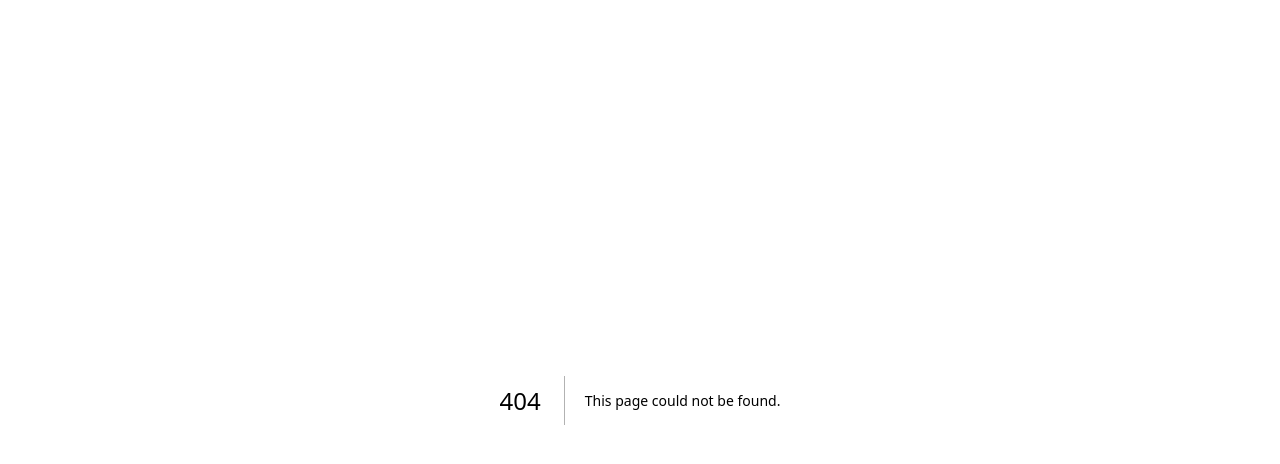
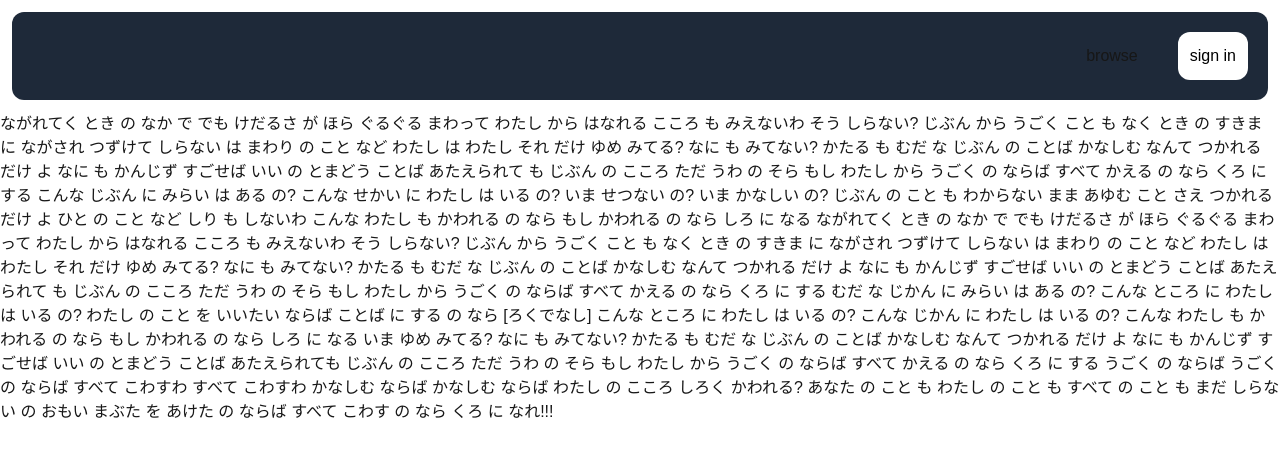
Before and after one commit to gbtsui/istopia, a Next.js app: page /internal-testing/bad-apple in a window 1280 px wide. Before the commit this address had no page. Shown: the top 464 px of the page. Built offline with nearby package versions, Linux system fonts and the light colour scheme.

Commit message:
feat: editor page (no component yet)
- also added unauthorized page!
- me when the apple is bad

```diff
--- /dev/null
+++ b/src/app/(pages)/editor/[piece_id]/page.tsx
@@ -0,0 +1,30 @@
+"use server";
+
+import FetchPieceData from "@/app/engine/fetcher";
+import GetUserSession from "@/app/api/data/user-management/get-user-session";
+import {DatabaseUser, PieceData} from "@/app/types";
+import GetUserData from "@/app/api/data/user-management/get-user-data";
+import UnauthorizedPage from "@/app/component/universal/unauthorized";
+import Editor from "@/app/component/editor/editor";
+import UnknownPiecePage from "@/app/component/piece/unknown-piece";
+
+export default async function EditPiecePage({params}: {params: Promise<{piece_id: string}>}) {
+    const {piece_id} = await params;
+
+    const piece_data: PieceData | null = await FetchPieceData({id: piece_id});
+    const logged_in_user = await GetUserSession();
+    if (!logged_in_user) {
+        return <UnauthorizedPage message={"please log in!"}/>
+    }
+    const db_user: DatabaseUser | null = await GetUserData({name: logged_in_user?.name as string});
+    if (!db_user) {
+        return <UnauthorizedPage message={"you don't have edit permissions for this piece!"}/>
+    }
+
+    if (!piece_data) {
+        return <UnknownPiecePage/>
+    }
+
+    console.log("ニヤ~") //TODO: reflect on what i am doing with my life
+    return <Editor initialPieceData={piece_data}/>
+}
--- /dev/null
+++ b/src/app/(pages)/internal-testing/bad-apple/page.tsx
@@ -0,0 +1,87 @@
+"use server";
+
+export default async function BadAppleLyricsPage() {
+    return (
+        <>
+            ながれてく とき の なか で でも
+            けだるさ が ほら ぐるぐる まわって
+            わたし から はなれる こころ も
+            みえないわ そう しらない?
+
+            じぶん から うごく こと も なく
+            とき の すきま に ながされ つずけて
+            しらない は まわり の こと など
+            わたし は わたし それ だけ
+
+            ゆめ みてる? なに も みてない?
+            かたる も むだ な じぶん の ことば
+            かなしむ なんて つかれる だけ よ
+            なに も かんじず すごせば いい の
+
+            とまどう ことば あたえられて も
+            じぶん の こころ ただ うわ の そら
+            もし わたし から うごく の ならば
+            すべて かえる の なら くろ に する
+
+            こんな じぶん に みらい は ある の?
+            こんな せかい に わたし は いる の?
+            いま せつない の? いま かなしい の?
+            じぶん の こと も わからない まま
+
+            あゆむ こと さえ つかれる だけ よ
+            ひと の こと など しり も しないわ
+            こんな わたし も かわれる の なら
+            もし かわれる の なら しろ に なる
+
+            ながれてく とき の なか で でも
+            けだるさ が ほら ぐるぐる まわって
+            わたし から はなれる こころ も
+            みえないわ そう しらない?
+
+            じぶん から うごく こと も なく
+            とき の すきま に ながされ つずけて
+            しらない は まわり の こと など
+            わたし は わたし それ だけ
+
+            ゆめ みてる? なに も みてない?
+            かたる も むだ な じぶん の ことば
+            かなしむ なんて つかれる だけ よ
+            なに も かんじず すごせば いい の
+
+            とまどう ことば あたえられて も
+            じぶん の こころ ただ うわ の そら
+            もし わたし から うごく の ならば
+            すべて かえる の なら くろ に する
+
+            むだ な じかん に みらい は ある の?
+            こんな ところ に わたし は いる の?
+            わたし の こと を いいたい ならば
+            ことば に する の なら [ろくでなし]
+
+            こんな ところ に わたし は いる の?
+            こんな じかん に わたし は いる の?
+            こんな わたし も かわれる の なら
+            もし かわれる の なら しろ に なる
+
+            いま ゆめ みてる? なに も みてない?
+            かたる も むだ な じぶん の ことば
+            かなしむ なんて つかれる だけ よ
+            なに も かんじず すごせば いい の
+
+            とまどう ことば あたえられても
+            じぶん の こころ ただ うわ の そら
+            もし わたし から うごく の ならば
+            すべて かえる の なら くろ に する
+
+            うごく の ならば うごく の ならば
+            すべて こわすわ すべて こわすわ
+            かなしむ ならば かなしむ ならば
+            わたし の こころ しろく かわれる?
+
+            あなた の こと も わたし の こと も
+            すべて の こと も まだ しらない の
+            おもい まぶた を あけた の ならば
+            すべて こわす の なら くろ に なれ!!!
+        </>
+    )
+}
--- /dev/null
+++ b/src/app/component/editor/editor.tsx
@@ -0,0 +1,17 @@
+"use client";
+
+import {PieceData} from "@/app/types";
+
+type EditorProps = {
+    initialPieceData: PieceData;
+}
+
+export default function Editor(props: EditorProps) {
+    const {initialPieceData} = props;
+
+    return (
+        <div>
+
+        </div>
+    )
+}
--- /dev/null
+++ b/src/app/component/universal/unauthorized.tsx
@@ -0,0 +1,11 @@
+"use server";
+
+export default async function UnauthorizedPage({message}:{message:string}) {
+    return (
+        <div className="items-center text-center justify-center">
+            <h1 className={"text-3xl"}>Unauthorized :(</h1>
+            <p>You're seeing this message because you appear to be accessing a resource that you're not authorized to.</p>
+            <p>{message}</p>
+        </div>
+    )
+}
--- a/src/app/engine/fetcher.ts
+++ b/src/app/engine/fetcher.ts
@@ -37,16 +37,7 @@ export default async function FetchPieceData(params: FetchByIdParams | FetchBySl
     }
     const content: PieceContent = await Parse(db_piece.content)
     return {
-        id: db_piece.id,
-        author_id: db_piece.author_id,
-        title: db_piece.title,
-        slug: db_piece.slug,
-        summary: db_piece.slug,
-        published: db_piece.published,
-        rating: db_piece.rating,
-        views: db_piece.views,
-        created_at: db_piece.created_at,
-        last_updated: db_piece.last_updated,
+        ...db_piece,
         content: content,
     } as PieceData
 }
```
Also changed, not shown: src/app/(pages)/editor/create/page.tsx (added).
